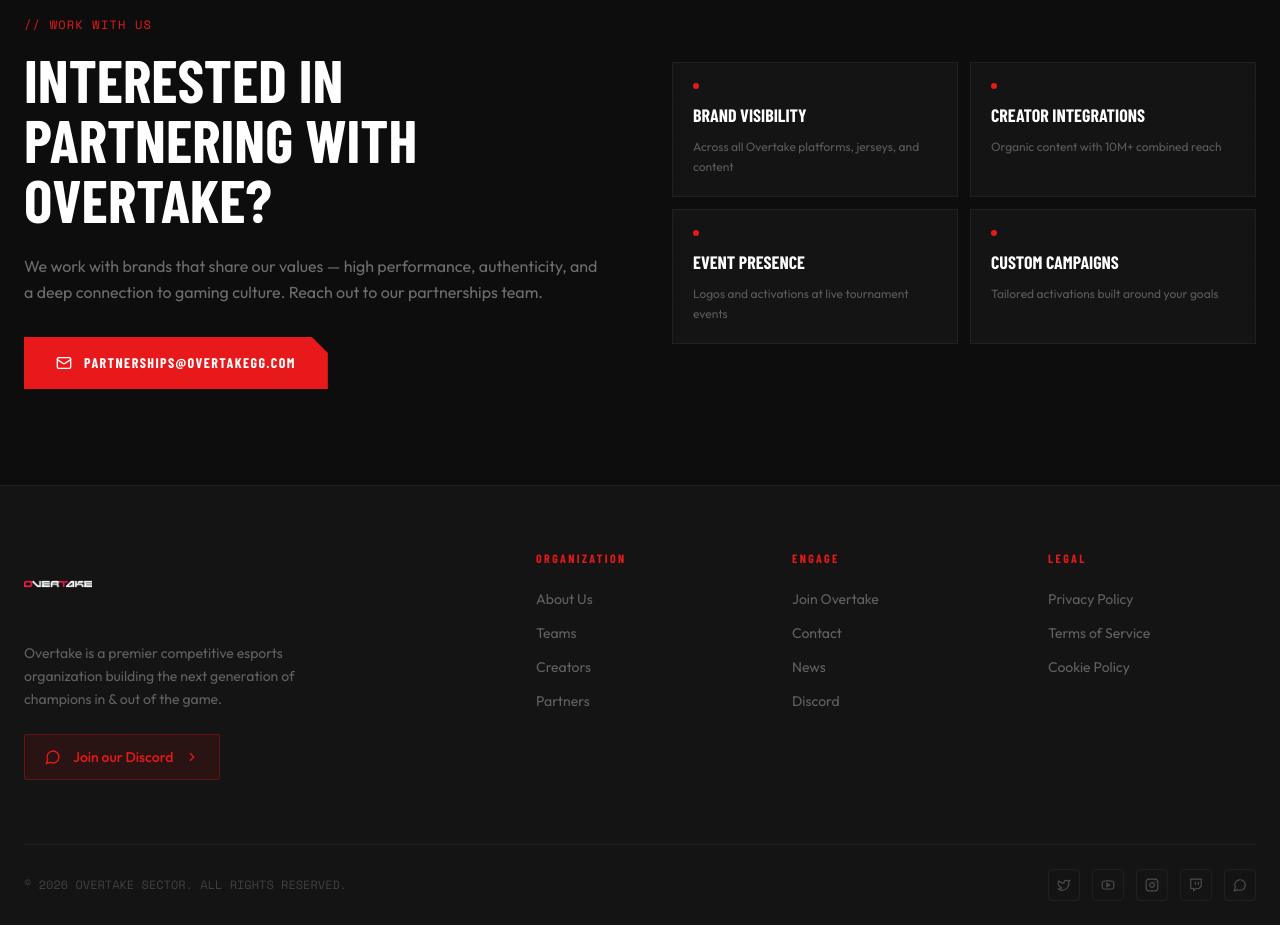
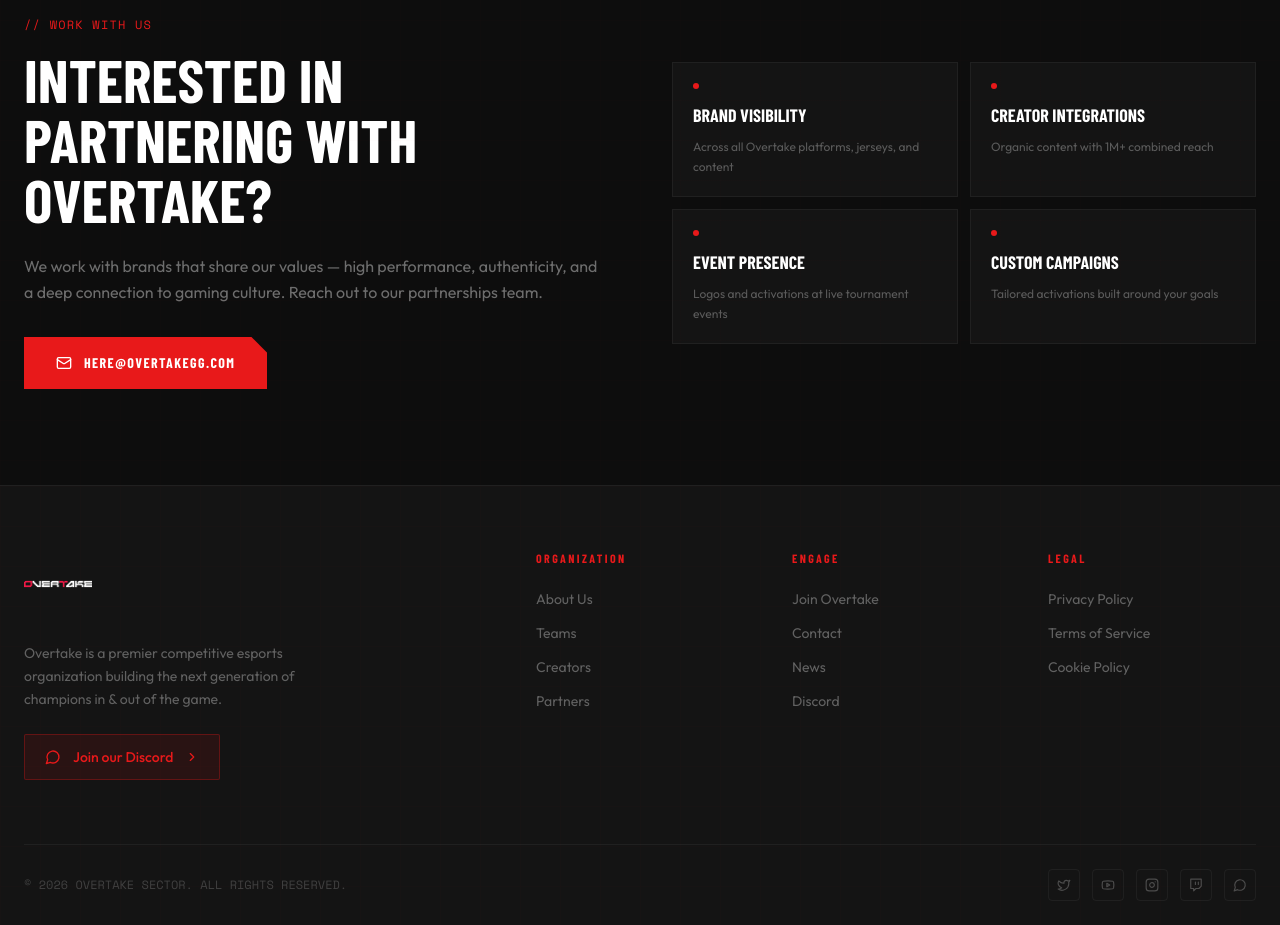
Before and after one commit to L0vKuro/OTFInal, a Next.js app: page /partners in a window 1280 px wide. Shown: the part 1220-2145 px from the top of the page. Built offline with nearby package versions, Linux system fonts and the light colour scheme; a web font is replaced by a local one.

Commit message:
Update page.tsx

```diff
--- a/app/partners/page.tsx
+++ b/app/partners/page.tsx
@@ -110,14 +110,14 @@
                 className="flex items-center gap-3 bg-[#E8191A] hover:bg-[#B81011] px-8 py-4 font-bold tracking-widest uppercase text-sm transition-all hover:shadow-[0_0_30px_rgba(232,25,26,0.4)] clip-corner text-white w-fit"
                 style={{ fontFamily: 'Barlow Condensed, sans-serif' }}>
                 <Mail size={16} />
-                partnerships@overtakegg.com
+                here@overtakegg.com
               </a>
             </div>
 
             <div className="grid grid-cols-2 gap-3">
               {[
                 { label: 'Brand Visibility', desc: 'Across all Overtake platforms, jerseys, and content' },
-                { label: 'Creator Integrations', desc: 'Organic content with 10M+ combined reach' },
+                { label: 'Creator Integrations', desc: 'Organic content with 1M+ combined reach' },
                 { label: 'Event Presence', desc: 'Logos and activations at live tournament events' },
                 { label: 'Custom Campaigns', desc: 'Tailored activations built around your goals' },
               ].map((benefit) => (
```
